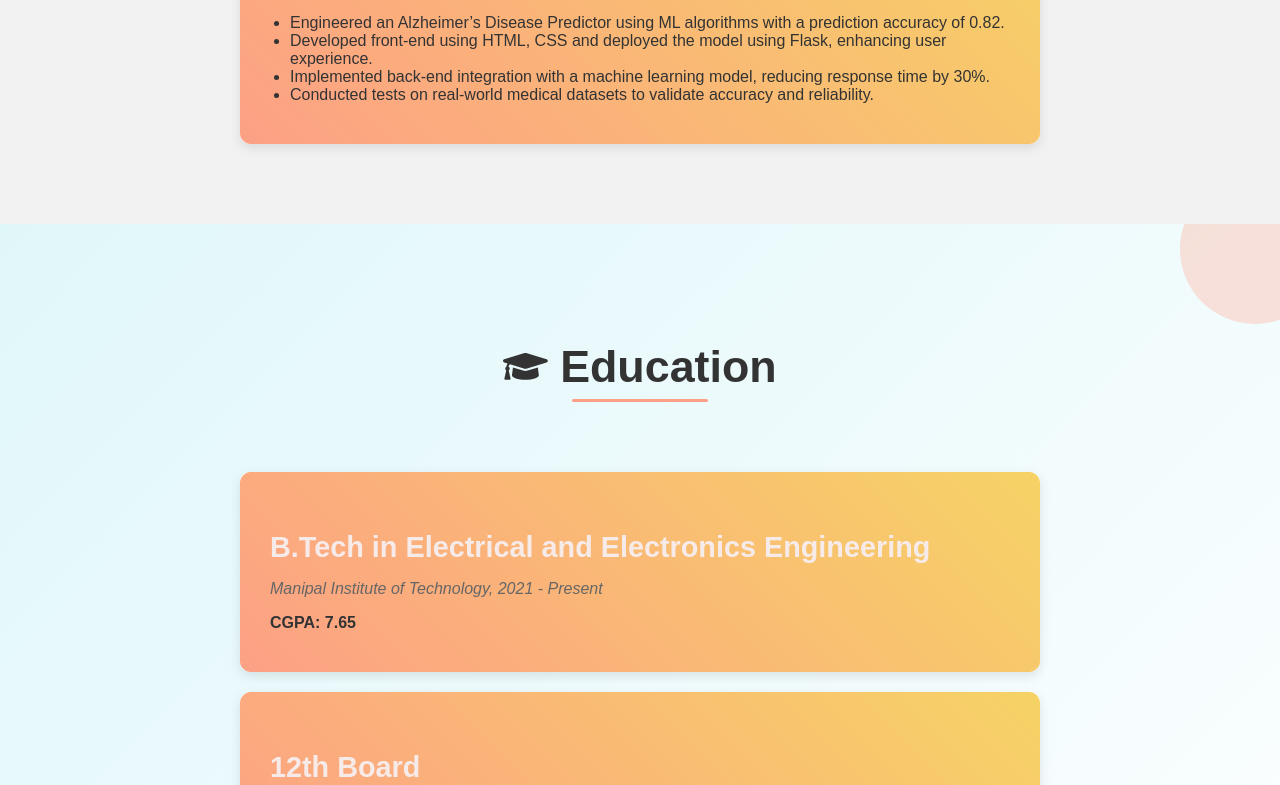
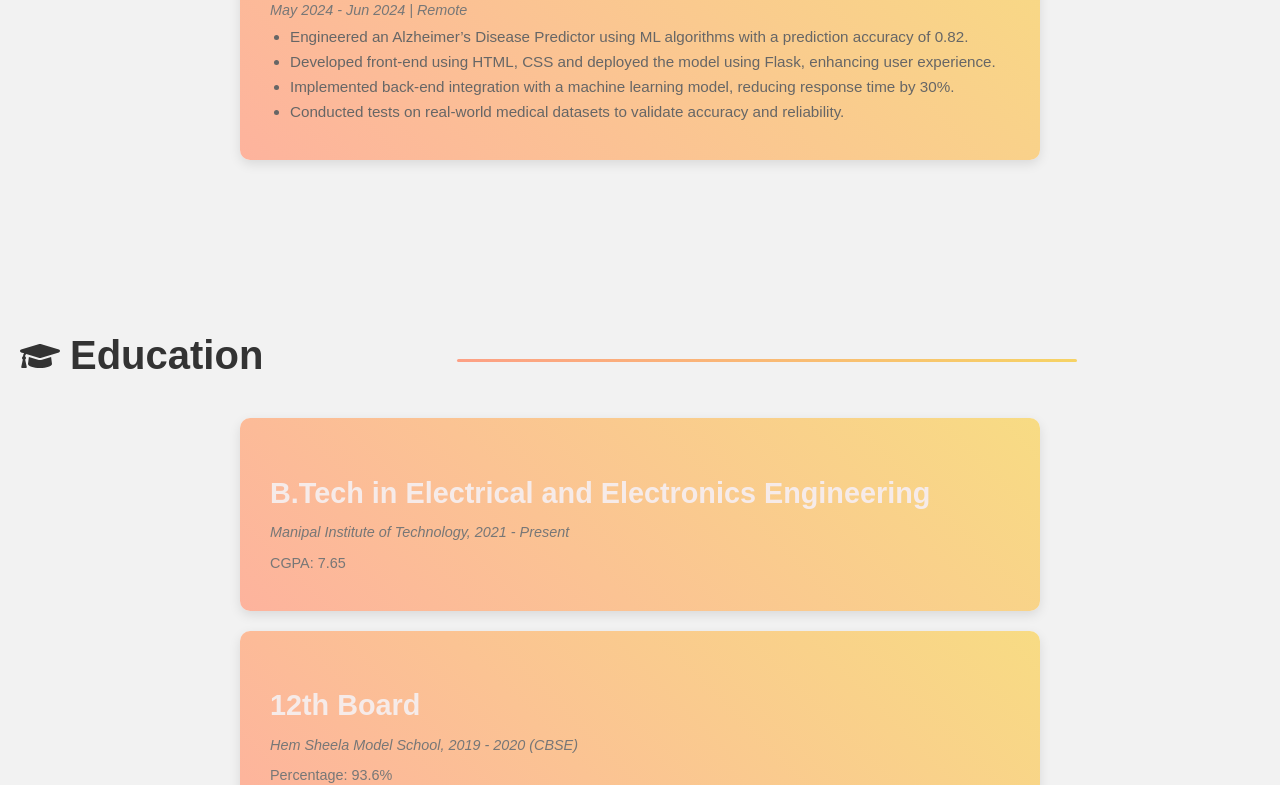
Before and after one commit to shashank23-10/Shashank-Portfolio, a React (Create React App) app in the folder portfolio-frontend/: page / in a window 1280 px wide. Shown: the part 1491-2276 px from the top of the page. Built offline with nearby package versions, Linux system fonts and the light colour scheme.

Commit message:
Update 1.0.1

```diff
--- a/portfolio-frontend/src/components/Education.css
+++ b/portfolio-frontend/src/components/Education.css
@@ -1,61 +1,46 @@
-/* Education Section Background & Decoration */
-.education-section {
-  position: relative;
+/* Section Styling */
+.section {
   padding: 80px 20px;
-  background: linear-gradient(135deg, #e0f7fa, #ffffff);
+  background: linear-gradient(135deg, #f2f2f2, #ffffff);
   text-align: center;
-  overflow: hidden;
+  font-family: 'Poppins', sans-serif;
 }
 
-.education-section::before {
-  content: "";
-  position: absolute;
-  top: -50px;
-  right: -50px;
-  width: 150px;
-  height: 150px;
-  background: rgba(253, 160, 133, 0.3);
-  border-radius: 50%;
-  z-index: 0;
+/* Section Title with Animated Underline */
+.section h2 {
+  font-size: 2.8rem;
+  margin-bottom: 50px;
+  display: inline-flex;
+  justify-content: center;
+  align-items: center;
+  gap: 10px;
+  color: #333;
+  position: relative;
 }
 
-/* Section Title Styling */
-.section-title {
-  font-size: 2.8rem;
-  margin-bottom: 60px;
-  color: #333;
-  display: inline-flex;
-  align-items: center;
-  gap: 12px;
-  position: relative;
-  z-index: 1;
-}
-
-.section-title::after {
-  content: '';
-  position: absolute;
+.section h2::after {
+  content: "";
+  display: block;
   width: 50%;
   height: 3px;
-  background: #fda085;
-  bottom: -10px;
-  left: 25%;
+  background: linear-gradient(90deg, #fda085, #f6d365);
+  margin: 10px auto 0 auto;
   border-radius: 5px;
 }
 
-/* Card Styling with Gradient Border & Animation */
+/* Card Styling with Gradient Border and Fade-In Animation */
 .card {
   background: #fff;
-  border-radius: 15px;
   margin: 20px auto;
-  padding: 40px 30px;
+  padding: 40px;
+  border-radius: 12px;
   max-width: 800px;
   text-align: left;
   position: relative;
+  overflow: hidden;
+  transition: transform 0.3s ease, box-shadow 0.3s ease;
   box-shadow: 0 8px 16px rgba(0, 0, 0, 0.1);
-  overflow: hidden;
-  transition: transform 0.4s ease, box-shadow 0.4s ease;
-  animation: fadeInUp 0.8s ease forwards;
-  z-index: 1;
+  animation: fadeInUp 0.6s ease forwards;
 }
 
 .card::before {
@@ -67,7 +52,8 @@
   bottom: -2px;
   background: linear-gradient(45deg, #fda085, #f6d365);
   z-index: -1;
-  border-radius: 18px;
+  border-radius: 14px;
+  opacity: 0.8;
 }
 
 .card:hover {
@@ -75,26 +61,40 @@
   box-shadow: 0 12px 24px rgba(0, 0, 0, 0.15);
 }
 
-/* Card Content */
+/* Card Heading Styling */
 .card h3 {
+  margin-bottom: 15px;
+  color: #fda085;
   font-size: 1.8rem;
-  margin-bottom: 10px;
-  color: #fda085;
+  position: relative;
+  z-index: 1;
 }
 
-.card .institution {
+/* Card Paragraph Styling */
+.card p {
   font-size: 1rem;
-  color: #666;
-  margin-bottom: 8px;
+  color: #777;
+  margin-bottom: 15px;
+  position: relative;
+  z-index: 1;
 }
 
-.card .result {
-  font-size: 1rem;
-  color: #333;
-  font-weight: 600;
+/* List Styling */
+.card ul {
+  list-style: disc;
+  padding-left: 20px;
+  margin: 0;
+  position: relative;
+  z-index: 1;
 }
 
-/* Fade-in Animation */
+.card ul li {
+  margin-bottom: 8px;
+  font-size: 0.95rem;
+  color: #666;
+}
+
+/* Fade-In Animation */
 @keyframes fadeInUp {
   from {
     opacity: 0;
@@ -106,27 +106,20 @@
   }
 }
 
-/* Stagger Animation Delay for Multiple Cards */
-.card:nth-of-type(1) {
-  animation-delay: 0.2s;
-}
-.card:nth-of-type(2) {
-  animation-delay: 0.4s;
-}
-.card:nth-of-type(3) {
-  animation-delay: 0.6s;
-}
-
 /* Responsive Adjustments */
 @media (max-width: 768px) {
-  .education-section {
-    padding: 60px 10px;
+  .card {
+    padding: 30px;
+    margin: 10px;
   }
-  .section-title {
+  .section h2 {
     font-size: 2.2rem;
   }
-  .card {
-    padding: 30px 20px;
-    margin: 15px;
+  .card h3 {
+    font-size: 1.6rem;
+  }
+  .card p,
+  .card ul li {
+    font-size: 0.95rem;
   }
 }
--- a/portfolio-frontend/src/components/Education.js
+++ b/portfolio-frontend/src/components/Education.js
@@ -4,33 +4,27 @@ import { FaGraduationCap } from 'react-icons/fa';
 
 const Education = () => {
   return (
-    <section id="education" className="education-section">
-      <h2 className="section-title">
-        <FaGraduationCap className="icon" /> Education
+    <section id="education" className="section">
+      <h2>
+        <FaGraduationCap /> Education
       </h2>
 
       <div className="card">
         <h3>B.Tech in Electrical and Electronics Engineering</h3>
-        <p className="institution">
-          <em>Manipal Institute of Technology, 2021 - Present</em>
-        </p>
-        <p className="result">CGPA: 7.65</p>
+        <p><em>Manipal Institute of Technology, 2021 - Present</em></p>
+        <p>CGPA: 7.65</p>
       </div>
 
       <div className="card">
         <h3>12th Board</h3>
-        <p className="institution">
-          <em>Hem Sheela Model School, 2019 - 2020 (CBSE)</em>
-        </p>
-        <p className="result">Percentage: 93.6%</p>
+        <p><em>Hem Sheela Model School, 2019 - 2020 (CBSE)</em></p>
+        <p>Percentage: 93.6%</p>
       </div>
 
       <div className="card">
         <h3>10th Board</h3>
-        <p className="institution">
-          <em>St. Xavier’s School, 2017 - 2018 (ICSE)</em>
-        </p>
-        <p className="result">Percentage: 93.8%</p>
+        <p><em>St. Xavier’s School, 2017 - 2018 (ICSE)</em></p>
+        <p>Percentage: 93.8%</p>
       </div>
     </section>
   );
--- a/portfolio-frontend/src/components/Experience.css
+++ b/portfolio-frontend/src/components/Experience.css
@@ -1,57 +1,127 @@
+/* Section Styling */
 .section {
-    padding: 60px 20px;
-    background: #fff;
+  padding: 80px 20px;
+  background: linear-gradient(135deg, #ffffff, #f8f8f8);
   text-align: center;
+  font-family: 'Poppins', sans-serif;
 }
 
+/* Section Title Styling with Underline */
 .section h2 {
-    font-size: 2.5rem;
-    margin-bottom: 40px;
-    display: flex;
+  font-size: 2.8rem;
+  margin-bottom: 50px;
+  display: inline-flex;
   justify-content: center;
   align-items: center;
   gap: 10px;
   color: #333;
+  position: relative;
 }
 
+.section h2::after {
+  content: '';
+  display: block;
+  width: 50%;
+  height: 3px;
+  background: linear-gradient(90deg, #fda085, #f6d365);
+  margin: 10px auto 0 auto;
+  border-radius: 5px;
+}
+
+/* Card Styling */
 .card {
-    background: #fefefe;
+  background: #fff;
   margin: 20px auto;
-    padding: 30px;
-    border-radius: 10px;
+  padding: 40px;
+  border-radius: 12px;
   max-width: 800px;
   text-align: left;
-    box-shadow: 0 4px 12px rgba(0,0,0,0.1);
+  position: relative;
+  overflow: hidden;
   transition: transform 0.3s ease, box-shadow 0.3s ease;
+  box-shadow: 0 8px 16px rgba(0,0,0,0.1);
+  animation: fadeInUp 0.6s ease forwards;
 }
 
-  .card:hover {
-    transform: translateY(-5px);
-    box-shadow: 0 6px 16px rgba(0,0,0,0.15);
+/* Gradient Border using Pseudo-element */
+.card::before {
+  content: "";
+  position: absolute;
+  top: -2px;
+  left: -2px;
+  right: -2px;
+  bottom: -2px;
+  background: linear-gradient(45deg, #fda085, #f6d365);
+  z-index: -1;
+  border-radius: 14px;
+  opacity: 0.8;
 }
 
-  .card h3 {
-    margin-bottom: 10px;
-    color: #f6ebe9;
+/* Hover Effects for Cards */
+.card:hover {
+  transform: translateY(-8px);
+  box-shadow: 0 12px 24px rgba(0,0,0,0.15);
 }
 
-  .card p {
-    font-size: 0.9rem;
-    color: #777;
-    margin-bottom: 10px;
+/* Card Heading Styling */
+.card h3 {
+  margin-bottom: 15px;
+  color: #fda085;
+  font-size: 1.8rem;
+  position: relative;
+  z-index: 1;
 }
 
+/* Card Paragraph Styling */
+.card p {
+  font-size: 1rem;
+  color: #555;
+  margin-bottom: 15px;
+  position: relative;
+  z-index: 1;
+}
+
+/* List Styling */
 .card ul {
   list-style: disc;
   padding-left: 20px;
+  margin: 0;
+  position: relative;
+  z-index: 1;
 }
 
+.card ul li {
+  margin-bottom: 8px;
+  font-size: 0.95rem;
+  color: #666;
+}
+
+/* Fade In Animation */
+@keyframes fadeInUp {
+  from {
+    opacity: 0;
+    transform: translateY(20px);
+  }
+  to {
+    opacity: 1;
+    transform: translateY(0);
+  }
+}
+
+/* Responsive Adjustments */
 @media (max-width: 768px) {
   .card {
-      padding: 20px;
+    padding: 30px;
     margin: 10px;
   }
   .section h2 {
-      font-size: 2rem;
+    font-size: 2.2rem;
+  }
+  .card h3 {
+    font-size: 1.6rem;
+  }
+  .card p,
+  .card ul li {
+    font-size: 0.9rem;
   }
 }
--- a/portfolio-frontend/src/components/Experience.js
+++ b/portfolio-frontend/src/components/Experience.js
@@ -5,7 +5,9 @@ import { FaBriefcase } from 'react-icons/fa';
 const Experience = () => {
   return (
     <section id="experience" className="section">
-      <h2><FaBriefcase /> Experience</h2>
+      <h2>
+        <FaBriefcase /> Experience
+      </h2>
 
       <div className="card">
         <h3>KPMG India – Digital Strategy Intern</h3>
--- a/portfolio-frontend/src/components/Skills.css
+++ b/portfolio-frontend/src/components/Skills.css
@@ -3,6 +3,8 @@
   padding: 60px 20px;
   background: #f2f2f2;
   text-align: center;
+  align-items: center;
+  justify-content: center;
   font-family: 'Poppins', sans-serif;
 }
 
@@ -25,6 +27,7 @@
   width: 100%;
   margin: 0 auto;
   justify-items: center; /* Center each grid item */
+  text-align: center;
 }
 
 /* Remove extra margins from grid children */
@@ -42,6 +45,7 @@
   transition: transform 0.3s ease, box-shadow 0.3s ease;
   width: 100%;
   max-width: 300px; /* Ensures consistent card sizing */
+
 }
 
 /* Hover Effect for Cards */
```
Lines whose indentation alone changed are shown as unchanged.
